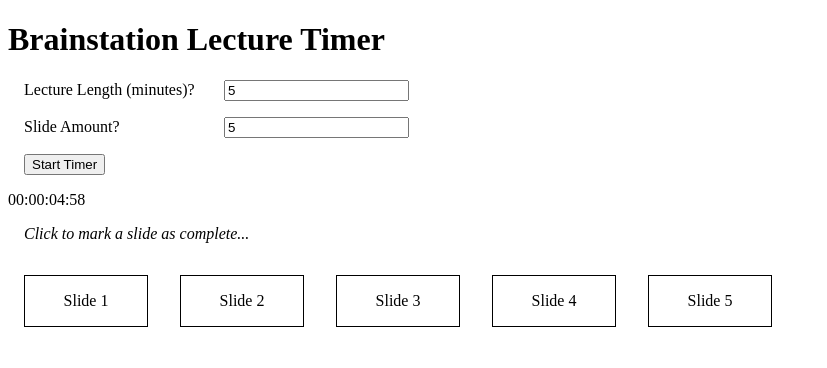
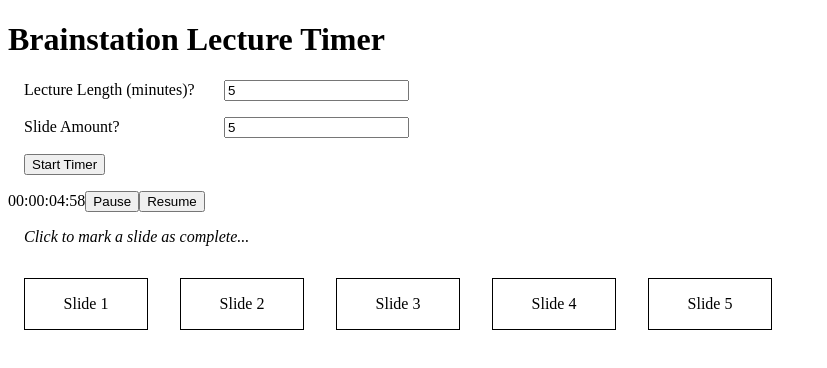
Before and after one commit to SammyAbukmeil/brainstation-lecture-timer, a Next.js app: page / in a window 1280 px wide. Both pictures are taken after typing "5", "5" into the empty fields and a click on the button "Start Timer". Shown: the top 368 px of the page, without its empty margins (0-827 px from the left). Built offline with nearby package versions, Linux system fonts and the light colour scheme.

Commit message:
Add pause and resume buttons

```diff
--- a/pages/index.js
+++ b/pages/index.js
@@ -1,5 +1,5 @@
 import Head from "next/head";
-import { useState } from "react";
+import { useState, useRef } from "react";
 import Countdown from "react-countdown";
 import Form from "../components/Form/Form";
 import LectureSlide from "../components/LectureSlide/LectureSlide";
@@ -7,6 +7,7 @@
 import TimerComplete from "../components/TimerComplete/TimerComplete";
 
 export default function Home() {
+  const countDownRef = useRef();
   const [timer, setTimer] = useState(0);
   const [slides, setSlides] = useState(0);
 
@@ -28,11 +29,19 @@
     slideElements.push(<LectureSlide key={i} slide={i} />);
   }
 
+  const pauseClickHandler = () => {
+    countDownRef.current.pause();
+  };
+
+  const resumeClickHandler = () => {
+    countDownRef.current.start();
+  };
+
   return (
     <div>
       <Head>
         <title>Brainstation Lecture Timer</title>
-        <meta name="description" content="Generated by create next app" />
+        <meta name="description" content="Help educators time their lectures" />
         <link rel="icon" href="/favicon.ico" />
       </Head>
 
@@ -44,9 +53,15 @@
         <section className="timer">
           {timer > 0 && (
             <>
-              <Countdown date={Date.now() + timer}>
+              <Countdown date={Date.now() + timer} ref={countDownRef}>
                 <TimerComplete />
               </Countdown>
+              <button className="timer__btn" onClick={pauseClickHandler}>
+                Pause
+              </button>
+              <button className="timer__btn" onClick={resumeClickHandler}>
+                Resume
+              </button>
               <SlideList slides={slideElements} />
             </>
           )}
--- a/styles/main.scss
+++ b/styles/main.scss
@@ -10,4 +10,8 @@
     font-weight: bold;
     font-size: 2rem;
   }
+
+  &__btn {
+    margin-right: 1rem;
+  }
 }
```
